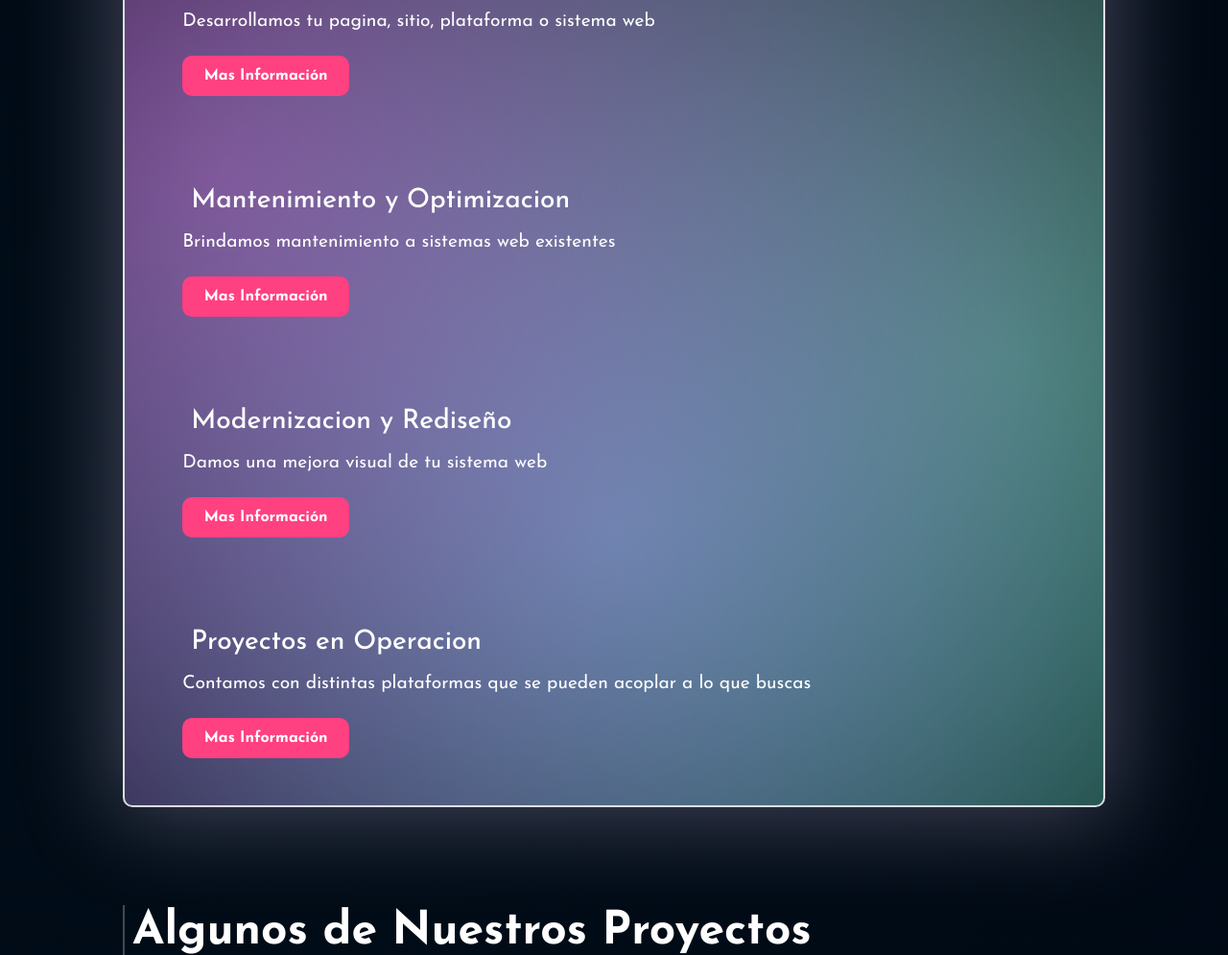
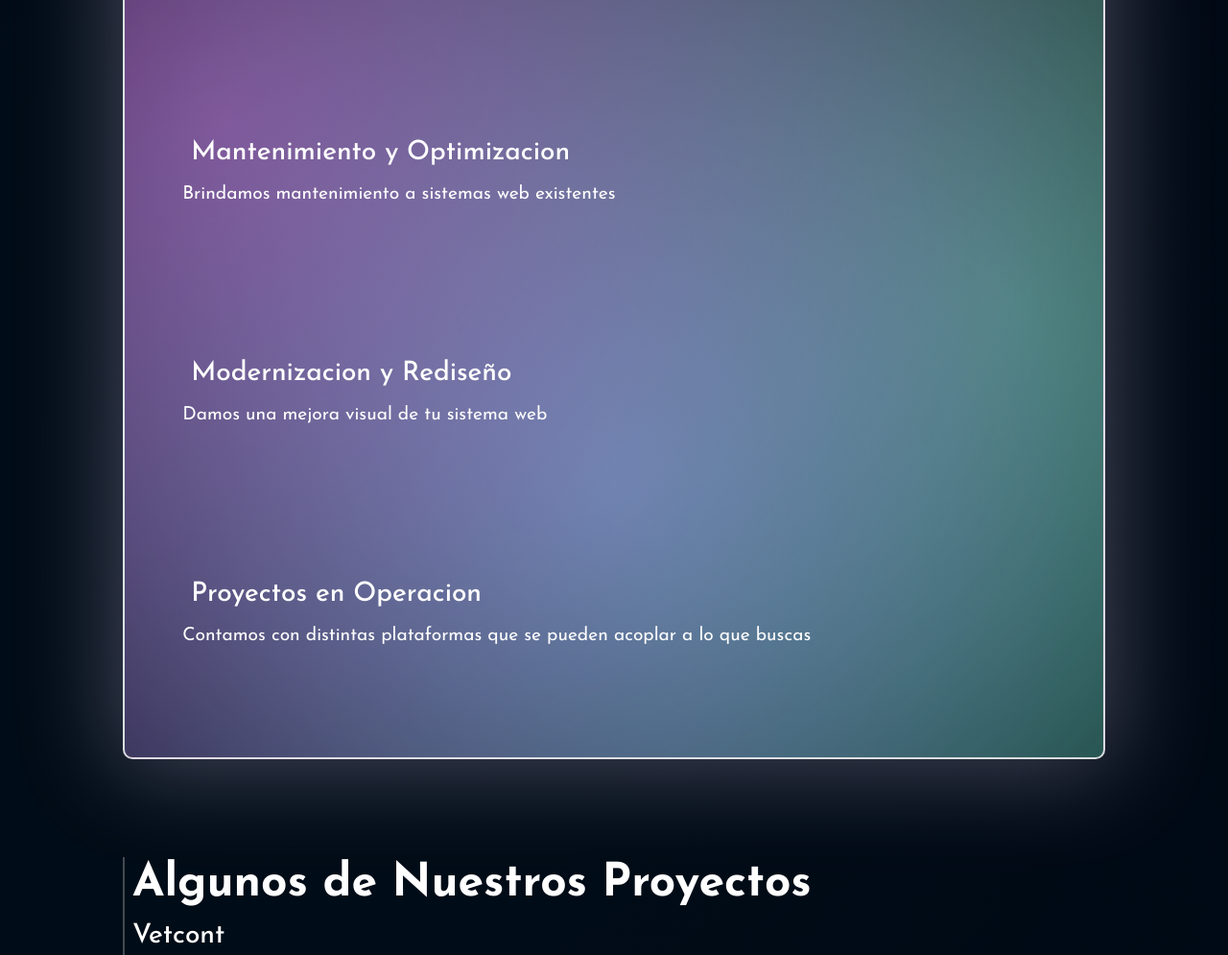
Before and after one commit to edwinSolorzanoC/empresa, a plain HTML site: page index.html in a window 1280 px wide. Shown: the part 775-1770 px from the top of the page at 96% size. Drawn offline with nearby package versions, Linux system fonts and the light colour scheme.

Commit message:
adios botones

```diff
--- a/index.html
+++ b/index.html
@@ -28,7 +28,6 @@
             <div class="informacion">
                 <h1>Que tu negocio de un paso al internet</h1>
                 <p>Contruimos, Mantenemos y Rediseñamos tu Sistema Web</p>
-                <input type="button" value="Contactar">
             </div>
         </section>
 
@@ -41,36 +40,27 @@
                         <h3>Soluciones Web Personalizadas</h3>
                     </header>
                     <p>Desarrollamos tu pagina, sitio, plataforma o sistema web</p>
-                    <footer>
-                        <input type="button" value="Mas Información">
-                    </footer>
+
                 </article>
                 <article>
                     <header>
                         <h3>Mantenimiento y Optimizacion</h3>
                     </header>
                     <p>Brindamos mantenimiento a sistemas web existentes</p>
-                    <footer>
-                        <input type="button" value="Mas Información">
-                    </footer>
                 </article>
                 <article>
                     <header>
                         <h3>Modernizacion y Rediseño</h3>
                     </header>
                     <p>Damos una mejora visual de tu sistema web</p>
-                    <footer>
-                        <input type="button" value="Mas Información">
-                    </footer>
+
                 </article>
                 <article>
                     <header>
                         <h3>Proyectos en Operacion</h3>
                     </header>
                     <p>Contamos con distintas plataformas que se pueden acoplar a lo que buscas</p>
-                    <footer>
-                        <input type="button" value="Mas Información">
-                    </footer>
+
                 </article>
             </div>
         </section>
--- a/styles/index.css
+++ b/styles/index.css
@@ -103,7 +103,7 @@
         padding: 5%;
         width: 100%;
     }
-    .ofrecemos article header, .ofrecemos article footer{
+    .ofrecemos article header{
         justify-content: start;
         text-align: start;
     }
```
